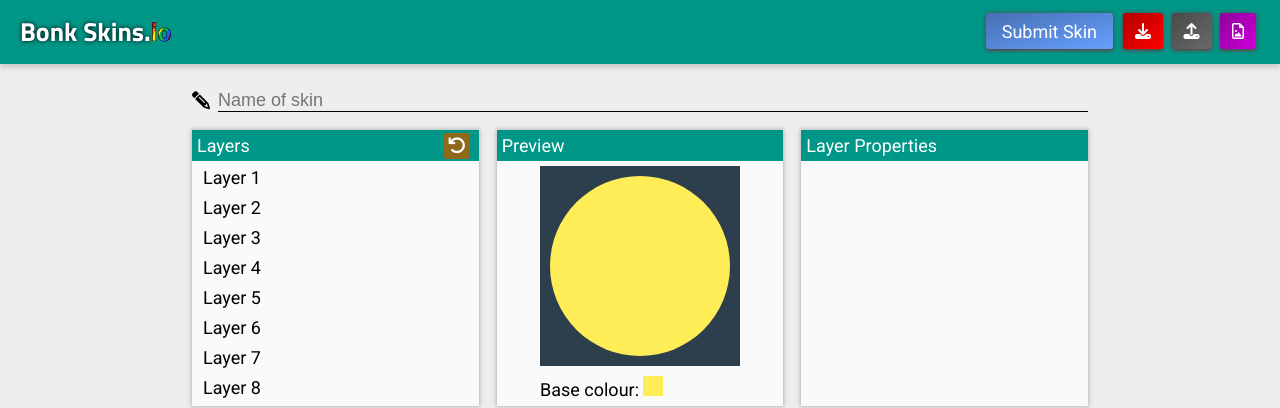
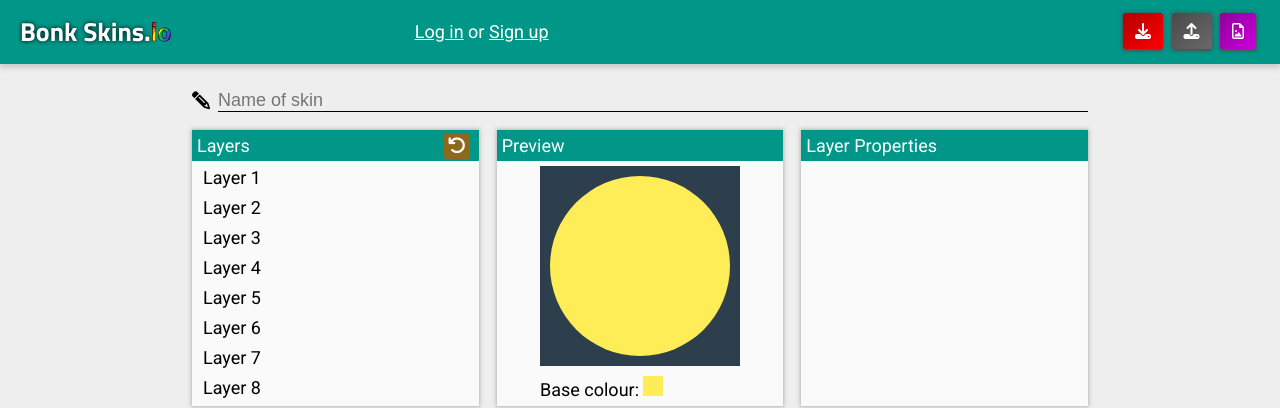
Before and after one commit to MatthewWid/bonk-skins.io, a PHP site: page /editor in a window 1280 px wide. Shown: the top 408 px of the page. Run offline with PHP 8.4, Linux system fonts and the light colour scheme; some libraries are stand-ins or nearby versions.

Commit message:
Skin submission changes - Added feature where skins can only be submitted if a user is logged in, and when they do the skin will be submitted under their name. - Added feature where attempting to close the editor will open an alert notifying the user that they may have unsaved changes. - Added headerinfo to the skin editor. - Fixed bug where entering no name into a layer name would cause an error. - Changed listings card template to where clicking an authors name will open in a new tab, instead.

```diff
--- a/src/backend/getlistings.php
+++ b/src/backend/getlistings.php
@@ -14,7 +14,7 @@
 					</a>
 					<div class=\"card-details\">
 						<p>" . $row["skin_name"] . "</p>
-						<a href=\"./profile?u=" . $row["skin_author"] . "\" class=\"author\">" . $row["skin_author"] . "</a>
+						<a href=\"./profile?u=" . $row["skin_author"] . "\" class=\"author\" target=\"_blank\">" . $row["skin_author"] . "</a>
 					</div>
 				</div>";
 			}
--- a/src/editor.php
+++ b/src/editor.php
@@ -26,11 +26,15 @@
 		<div id="header">
 			<?php
 				include "./assets/imports/logo.php";
-				include "./assets/imports/userinfo.php";
+				include "./assets/imports/loginsignup/headerinfo.php";
 			?>
-			<span class="user disabled" id="madeby">Made by <span class="name"></span>.</span>
+			<span class="user hidden" id="madeby">Made by <span class="name"></span>.</span>
 			<div>
-				<button id="submitskin" class="raised" title="Save your skin to the database">Submit Skin</button>
+				<?php
+					if (ISSET($_SESSION["login_user"])) {
+						echo "<button id=\"submitskin\" class=\"raised\" title=\"Save your skin to the database\">Submit Skin</button>";
+					}
+				?>
 				<div class="portbuttons">
 					<button id="downloadskin" class="raised" title="Download your skin as a .bskin file"><i class="fa fa-download" aria-hidden="true"></i></button>
 					<button id="uploadskin" class="raised" title="Upload a .bskin file"><i class="fa fa-upload" aria-hidden="true"></i></button>
--- a/src/scripts/editor.js
+++ b/src/scripts/editor.js
@@ -407,7 +407,7 @@ function compileToImage() {
 	}
 
 	var data = cImg.toDataURL();
-	cImgCtx.clearRect(0, 0, cImg.width, cImg.height);
+	//cImgCtx.clearRect(0, 0, cImg.width, cImg.height);
 
 	return data;
 }
@@ -415,25 +415,6 @@ function compileToImage() {
 // [a-zA-Z0-9]*_?\s*
 function submitskin() {
 	console.clear();
-	var skin_author = "";
-	// What is Regex?
-	var allowedChars = ["0", "1", "2", "3", "4", "5", "6", "7", "8", "9", " ", "a", "b", "c", "d", "e", "f", "g", "h", "i", "j", "k", "l", "m", "n", "o", "p", "q", "r", "s", "t", "u", "v", "w", "x", "y", "z"];
-	var rejectName = true;
-	while (rejectName) {
-		skin_author = prompt("Authors name\nOnly alphanumeric and underscore. Maximum 16 characters.");
-		if (skin_author && skin_author.length >= 1 && skin_author.length <= 16) {
-			rejectName = false;
-			for (var i = 0; i < skin_author.length; i++) {
-				console.log(skin_author[i]);
-				console.log(allowedChars.indexOf(skin_author[i]));
-				if (allowedChars.indexOf(skin_author[i].toLowerCase()) == -1) {
-					rejectName = true;
-				}
-			}
-		} else if (!skin_author) {
-			return;
-		}
-	}
 	var tempLayers = layers;
 	for (var i = 0; i < tempLayers.length; i++) {
 		delete tempLayers[i].c;
@@ -445,12 +426,9 @@ function submitskin() {
 	httpRequest.onreadystatechange = function() {
 		if (httpRequest.readyState === XMLHttpRequest.DONE) {
 			if (httpRequest.status === 200) {
-				/*
-					TODO:
-					Redirect to readonly version of skin once skin is submitted.
-				*/
 				console.log("Received response successfully - submitskin()");
-				location.href = "editor?id=" + parseInt(httpRequest.responseText) + "&editable=false";
+				console.log(httpRequest.responseText);
+				//location.href = "editor?id=" + parseInt(httpRequest.responseText) + "&editable=false";
 
 				var imgHttpRequest = new XMLHttpRequest();
 				imgHttpRequest.onreadystatechange = function() {
@@ -477,22 +455,26 @@ function submitskin() {
 	var skin_data = JSON.stringify({
 		skinName: skin_name,
 		v: skinV,
-		author: skin_author,
+		author: "",
 		baseColour: bgLayer.colour,
 		layers: tempLayers
 	});
 
-	var sendString = "name=" + skin_name + "&author=" + skin_author + "&data=" + skin_data;
+	var sendString = "name=" + skin_name + "&data=" + skin_data;
 
 	httpRequest.open("GET", "./backend/saveskin.php?" + sendString);
 	httpRequest.send();
 }
 if (!editDisabled) {
-	document.getElementById("submitskin").addEventListener("click", function() {
-		if (checkValidName()) {
-			submitskin();
-		}
-	});
+	var submitSkinButton = document.getElementById("submitskin");
+	console.log(submitSkinButton);
+	if (submitSkinButton) {
+		submitSkinButton.addEventListener("click", function() {
+			if (checkValidName()) {
+				submitskin();
+			}
+		});
+	}
 }
 
 // Variable that sets the skin version - This is updated every time a major change to the format/structure of a layer is made.
@@ -500,6 +482,7 @@ if (!editDisabled) {
 var skinV = 9;
 // Convert layers to JSON data, include skin metadata, and download all almagamated data as a .bskin file
 function exportskin() {
+	console.log("Exporting");
 	var tempLayers = layers;
 	var name = document.getElementById("skin-title").value;
 	if (name.length < 1) {
@@ -509,10 +492,29 @@ function exportskin() {
 		delete tempLayers[i].c;
 		delete tempLayers[i].el;
 	}
+	var skin_author = "";
+	// What is Regex?
+	var allowedChars = ["0", "1", "2", "3", "4", "5", "6", "7", "8", "9", " ", "a", "b", "c", "d", "e", "f", "g", "h", "i", "j", "k", "l", "m", "n", "o", "p", "q", "r", "s", "t", "u", "v", "w", "x", "y", "z"];
+	var rejectName = true;
+	while (rejectName) {
+		skin_author = prompt("Authors name\nOnly alphanumeric and underscore. Maximum 16 characters.");
+		if (skin_author && skin_author.length >= 1 && skin_author.length <= 16) {
+			rejectName = false;
+			for (var i = 0; i < skin_author.length; i++) {
+				console.log(skin_author[i]);
+				console.log(allowedChars.indexOf(skin_author[i]));
+				if (allowedChars.indexOf(skin_author[i].toLowerCase()) == -1) {
+					rejectName = true;
+				}
+			}
+		} else if (!skin_author) {
+			return;
+		}
+	}
 	var exportData = {
 		skinName: name,
 		v: skinV,
-		author: "",
+		author: skin_author,
 		baseColour: bgLayer.colour,
 		layers: tempLayers
 	};
@@ -550,7 +552,7 @@ function importskin(data) {
 		}
 		document.getElementById("skin-title").value = pData.skinName;
 		document.querySelector("#madeby .name").innerHTML = "<a href=\"./profile?u=" + pData.author + "\">" + pData.author + "</a>";
-		document.getElementById("madeby").classList.remove("disabled");
+		document.getElementById("madeby").classList.remove("hidden");
 		document.getElementsByTagName("title")[0].innerHTML = pData.skinName + " - Bonk-Skins.io";
 		bgLayer.picking = true;
 		changeColour(pData.baseColour);
@@ -620,7 +622,10 @@ if (!editDisabled) {
 	propertiesEl.name.container.addEventListener("click", function() {
 		if (selectedLayer) {
 			var newName = prompt("Rename Layer (Max. 9 Characters)");
-			if (newName.trim().length <= 0) {
+			if (!newName) {
+				return false;
+			}
+			if (newName.length <= 0) {
 				return false;
 			}
 			selectedLayer.name = newName.substring(0, 9);
@@ -1092,6 +1097,10 @@ document.querySelectorAll(".section .header").forEach(function(e) {
 // Initialize editable property as the XY property
 propertiesEl.xy.click();
 
+window.onbeforeunload = function() {
+	return "You may have unsaved changes. Are you sure you want to leave?";
+};
+
 /* Logic for handling URL parameters such as being editable or preloading from an ID */
 
 /*
```
Also changed, not shown: src/backend/saveskin.php (+4 -4 lines).
